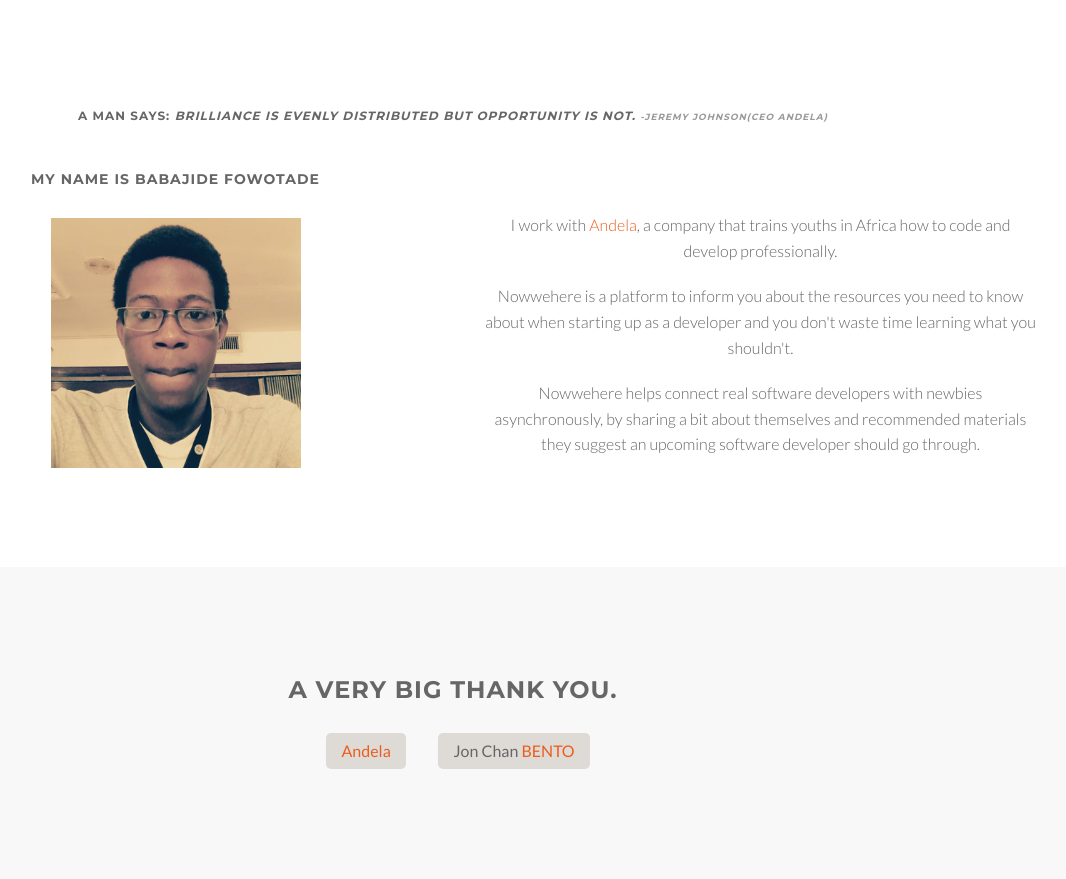
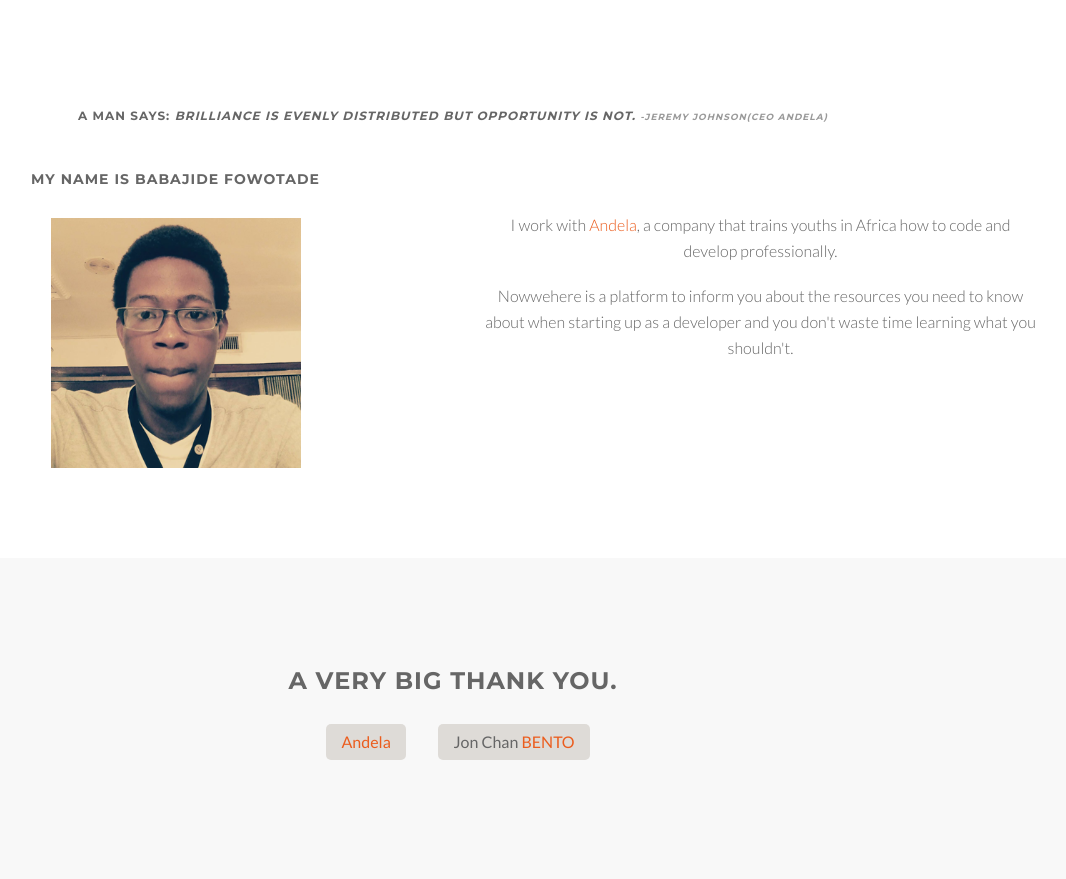
Before and after one commit to JonHMChan/andela-project, a Flask app: page /about in a window 1280 px wide. Shown: the part 1117-1996 px from the top of the page, without its empty margins (187-1253 px from the left). Run offline with Flask 2, Linux system fonts and the light colour scheme; parts of the project's set-up code (start-up, migrations or seed data) failed here and were passed over; some libraries are stand-ins or nearby versions.

Commit message:
change about text

```diff
--- a/templates/about.html
+++ b/templates/about.html
@@ -74,11 +74,6 @@
                                 <p>Nowwehere is a platform to inform you about the resources you need to know about when
                                     starting up as a
                                     developer and you don't waste time learning what you shouldn't.</p>
-                                <p>
-                                    Nowwehere helps connect real software developers with newbies asynchronously, by
-                                    sharing a bit about themselves and recommended materials they suggest an upcoming
-                                    software developer should go through.
-                                </p>
                             </div>
                         </div>
                     </div>
--- a/templates/index.html
+++ b/templates/index.html
@@ -25,7 +25,7 @@
                         <div class="section-heading">
                             <h2>Contributors</h2>
 
-                            <p>Thanks to the contributors here that have offered to help and share a bit about
+                            <p>Thanks to the developers here that have offered to help and share a bit about
                                 themselves
                                 and what tools every upcoming developer could find useful.</p>
                         </div>
--- a/templates/static.html
+++ b/templates/static.html
@@ -7,7 +7,7 @@
     you to tools that would make you a better software developer">
     <meta name="author" content="Babajide Fowotade">
 
-    <title>Nowwehere.io | Find Out tools that senior software developers used to learn</title>
+    <title>Nowwehere.io | Find Out tools that real software developers used to learn</title>
     <!--favico -->
     <link rel="shortcut icon" href="{{ url_for('static', filename='favicon.ico') }}" type="image/x-icon">
     <link rel="icon" href="{{ url_for('static', filename='favicon.ico') }}" type="image/x-icon">
```
